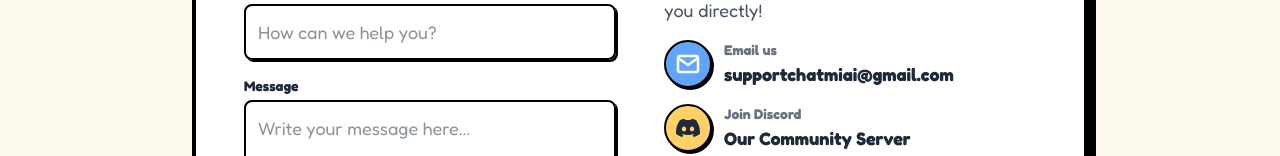
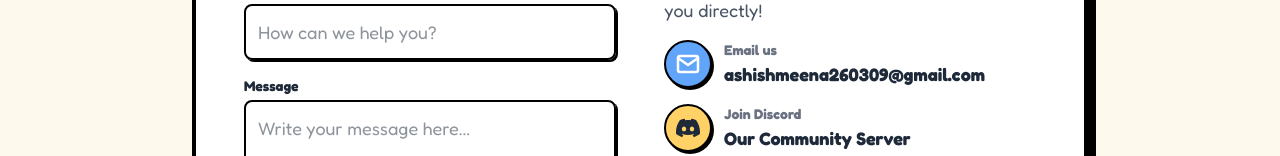
Before and after one commit to NotAshishOG/Surprise-for-any-occasion, a Next.js app: page /contact in a window 1280 px wide. Shown: the part 468-624 px from the top of the page. Built offline with nearby package versions, Linux system fonts and the light colour scheme.

Commit message:
fix: change contact email destination to user email

```diff
--- a/src/app/api/contact/route.ts
+++ b/src/app/api/contact/route.ts
@@ -64,7 +64,7 @@ export async function POST(request: Request) {
     // Send the email
     await transporter.sendMail({
       from: `"Chatmi AI Support" <${process.env.SMTP_USER}>`,
-      to: "supportchatmiai@gmail.com",
+      to: "ashishmeena260309@gmail.com",
       replyTo: email,
       subject: `[Contact Form] ${subject}`,
       text: `Name: ${name}\nEmail: ${email}\nSubject: ${subject}\nDate: ${dateStr}\nIP: ${ip}\n\nMessage:\n${message}`,
--- a/src/app/contact/page.tsx
+++ b/src/app/contact/page.tsx
@@ -119,7 +119,7 @@ export default function ContactUs() {
                   </div>
                   <div>
                     <p className="text-sm font-bold text-gray-500">Email us</p>
-                    <a href="mailto:supportchatmiai@gmail.com" className="font-bold hover:text-[#EF476F] transition-colors">supportchatmiai@gmail.com</a>
+                    <a href="mailto:ashishmeena260309@gmail.com" className="font-bold hover:text-[#EF476F] transition-colors">ashishmeena260309@gmail.com</a>
                   </div>
                 </div>
 
```
